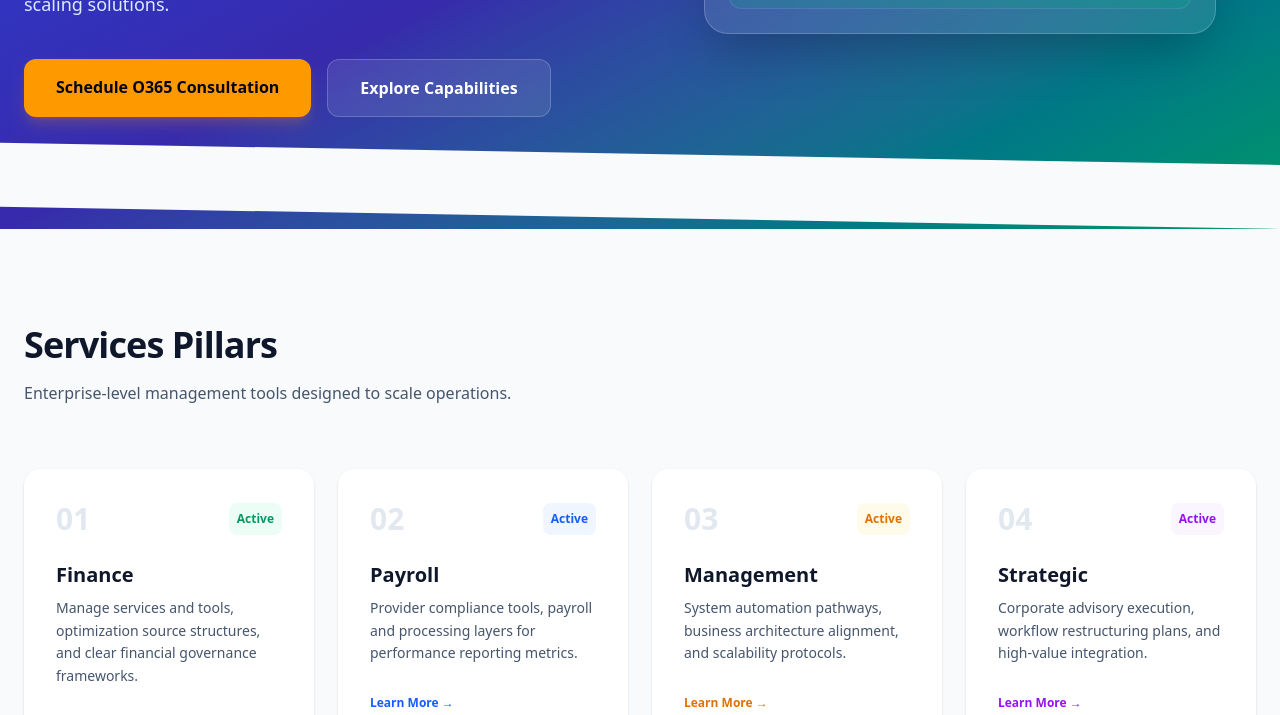
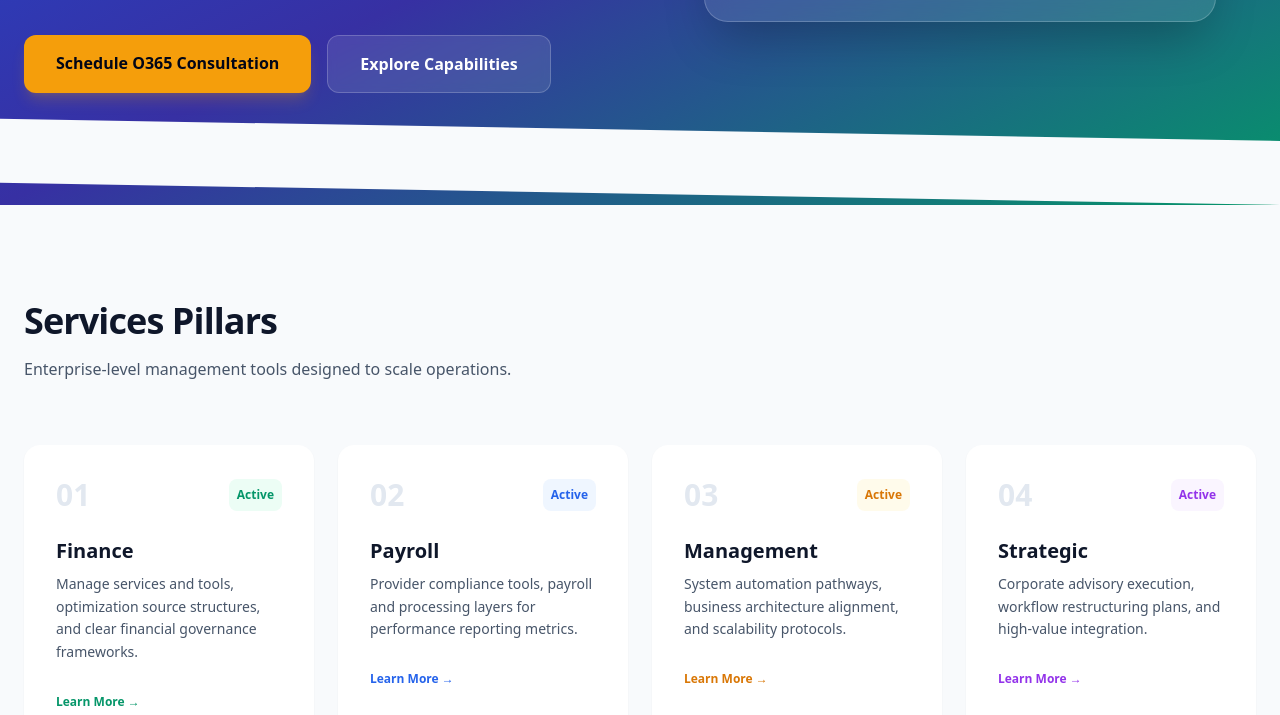
Before and after one commit to WhiteWolf5566/zmc-backofice-landing, a plain HTML site: page Index.html in a window 1280 px wide. Shown: the part 518-1233 px from the top of the page. Drawn offline with nearby package versions, Linux system fonts and the light colour scheme.

Commit message:
fix: replace Tailwind CDN with official Play CDN and remove broken '[...]' placeholders in attributes

```diff
--- a/Index.html
+++ b/Index.html
@@ -4,8 +4,8 @@
     <meta charset="UTF-8">
     <meta name="viewport" content="width=device-width, initial-scale=1.0">
     <title>ZMC BackOffice | CPA-Led Business Process Outsourcing</title>
-    <!-- Tailwind CSS CDN -->
-    <script src="https://cdn.jsdelivr.net/npm/@tailwindcss/browser@4"></script>
+    <!-- Tailwind CSS Play CDN -->
+    <script src="https://cdn.tailwindcss.com"></script>
 </head>
 <body class="bg-slate-50 text-slate-900 font-sans antialiased selection:bg-blue-600 selection:text-white">
 
```
